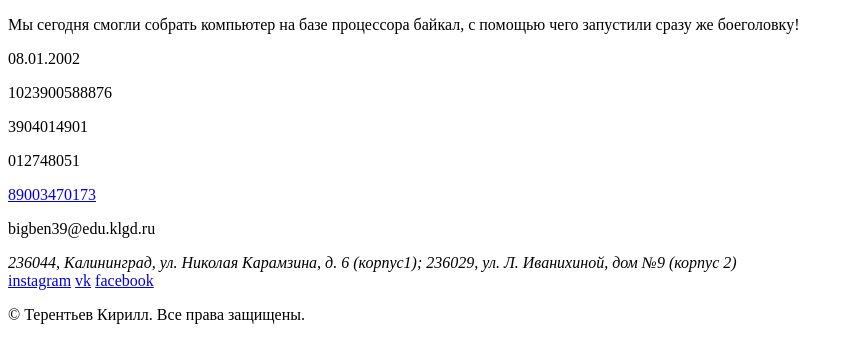
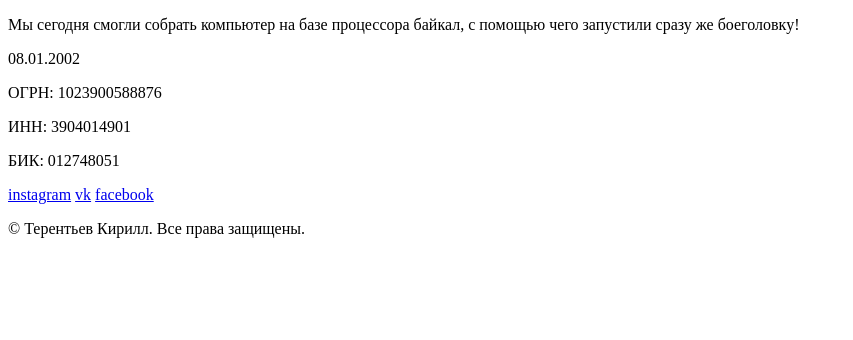
Before and after one commit to UnkNownT0Any0ne/Exam-1.1, a PHP site: page /index.php in a window 1280 px wide. Shown: the part 1255-1595 px from the top of the page, without its empty margins (0-853 px from the left). After the commit the page ends 1493 px from the top, so only its background shows below. Run offline with PHP 8.4, Linux system fonts and the light colour scheme.

Commit message:
footer fix

```diff
--- a/footer.php
+++ b/footer.php
@@ -3,14 +3,9 @@
          <div class="footer__heading">
             <div class="footer__contacts">
                <div class="requisites">
-                  <p class="requisites__ogrn">1023900588876</p>
-                  <p class="requisites__inn">3904014901</p>
-                  <p class="requisites__bik">012748051</p>
-               </div>
-               <div class="contacts">
-                  <a href="tel:89003470173" class="phone">89003470173</a>
-                  <p class="contact__email">bigben39@edu.klgd.ru</p>
-                  <address class="contact__address">236044, Калининград, ул. Николая Карамзина, д. 6 (корпус1); 236029, ул. Л. Иванихиной, дом №9 (корпус 2)</address>
+                  <p class="requisites__ogrn">ОГРН: 1023900588876</p>
+                  <p class="requisites__inn">ИНН: 3904014901</p>
+                  <p class="requisites__bik">БИК: 012748051</p>
                </div>
                <div class="social-links">
                   <a href="#" class="social-links__item">instagram</a>
```
